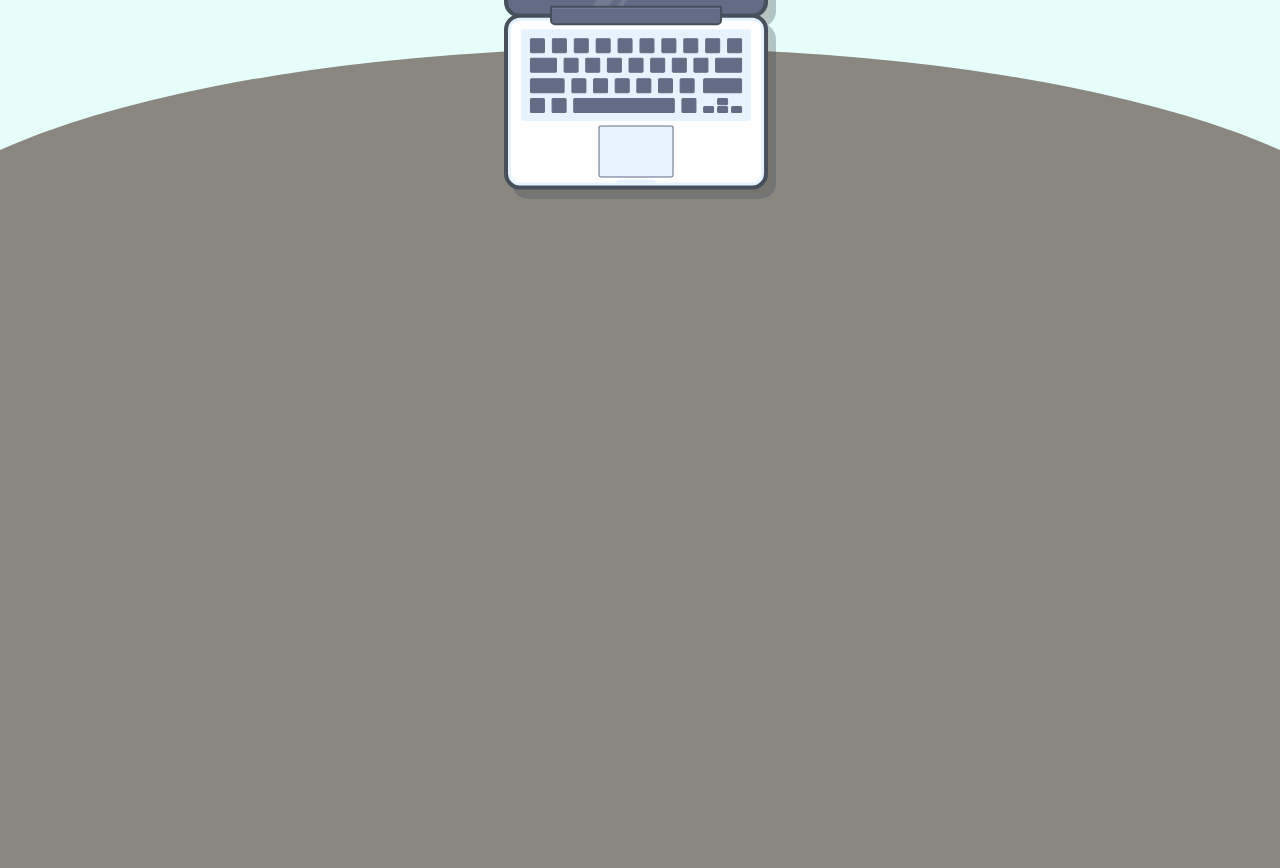
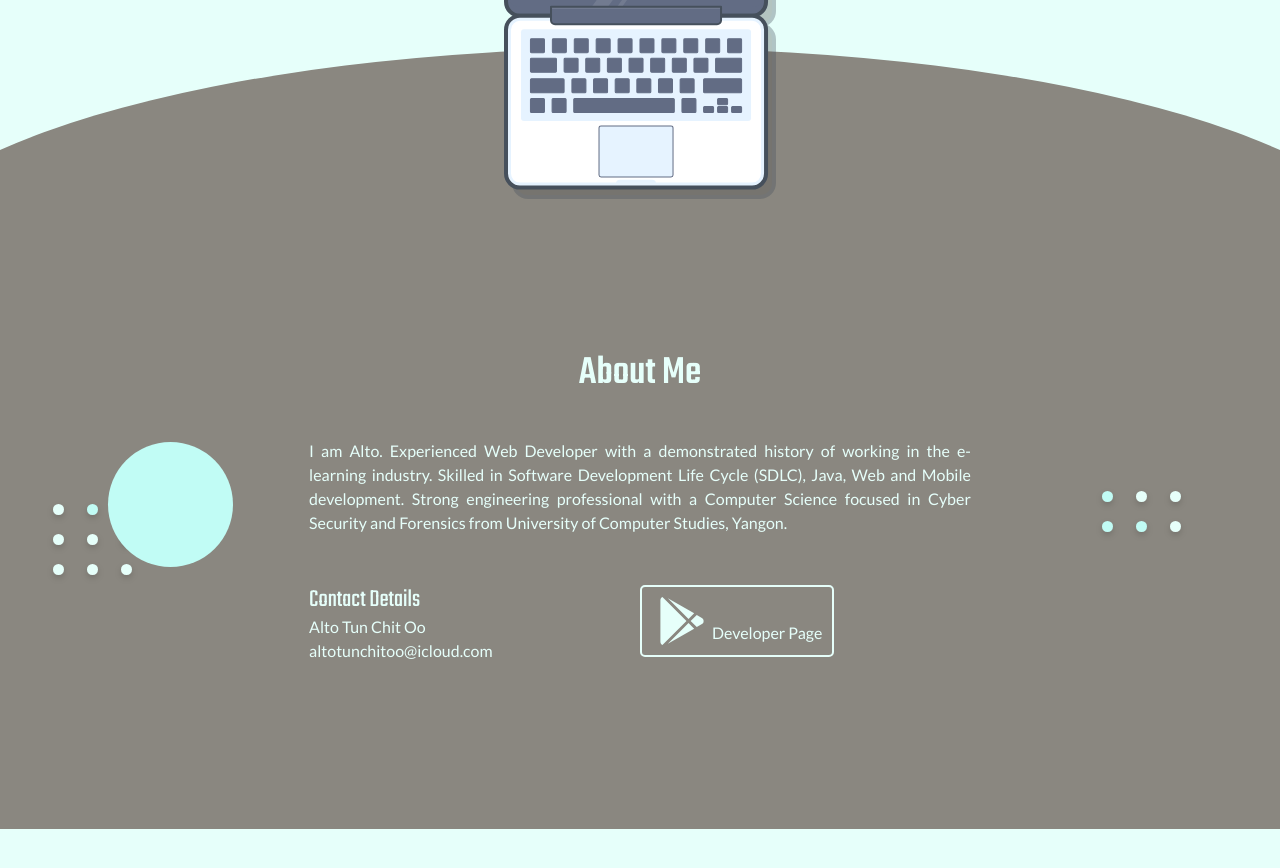
Before and after one commit to T-N9/alto-simple-landing, a plain HTML site: page index.html in a window 1280 px wide. Shown: the part 626-1494 px from the top of the page. After the commit the page ends 1455 px from the top, so only its background shows below. Drawn offline with Linux system fonts and the light colour scheme.

Commit message:
[tn] aboutme page

```diff
--- a/index.html
+++ b/index.html
@@ -39,7 +39,7 @@
                 <span></span>
             </a>
             <a href="" class="header__logo">
-
+                <!-- Alto Logo SVG -->
                 <svg xmlns="http://www.w3.org/2000/svg" xmlns:xlink="http://www.w3.org/1999/xlink" width="85"
                     height="81" viewBox="0 0 85 81">
                     <defs>
@@ -59,7 +59,6 @@
                         </text>
                     </g>
                 </svg>
-
             </a>
             <ul class="header__nav list-unstyled d-flex hide-for-mobile">
                 <li>
@@ -78,12 +77,11 @@
             <a href="" class="header__mail" data-bs-toggle="tooltip" data-bs-placement="left" title="Mail Alto">
                 <i class="fas fa-envelope"></i>
             </a>
-
-
         </nav>
     </header>
     <!-- Header Ends -->
     <main class="w-100">
+        <!-- Hero Page Starts -->
         <section class="hero-page">
             <div class="title-wrapper">
                 <p>
@@ -96,6 +94,7 @@
             </div>
             <div class="hero-img">
                 <img class="d-block m-auto" src="resources/img/macbook.svg" alt="alto-macbook">
+                <!-- SVG Background -->
                 <svg class="mac-bg" preserveAspectRatio="none" xmlns="http://www.w3.org/2000/svg"
                     xmlns:xlink="http://www.w3.org/1999/xlink" width="1366" height="151" viewBox="0 0 1366 151">
                     <defs>
@@ -113,8 +112,49 @@
 
             </div>
         </section>
-        <section class="aboutme-page">
+        <!-- Hero Page Ends -->
+        <!-- About Me Starts -->
+        <section class="aboutme-page container-fluid">
+            <div class="row">
+                <div class="col-12 col-lg-2 d-flex justify-content-center align-items-center">
+                    <img src="resources/img/profile-pic.svg" alt="">
+                </div>
+                <div class="col-12 col-lg-8 d-flex justify-content-center align-items-center">
+                    <div class="aboutme-content">
+                        <h2 class="aboutme-content-title text-center">About Me</h2>
+                        <p class="aboutme-content-para text-justify">
+                            I am Alto. Experienced Web Developer with a demonstrated history
+                            of working in the e-learning industry. Skilled in Software
+                            Development Life Cycle (SDLC), Java, Web and Mobile development.
+                            Strong engineering professional with a Computer Science focused in
+                            Cyber Security and Forensics from University of Computer Studies, Yangon.
+                        </p>
 
+                        <div class="row cd-wrapper">
+                            <div class="cd-left col-12 col-md-6">
+                                <h3>Contact Details</h3>
+                                <a href="">
+                                    <p>
+                                        Alto Tun Chit Oo <br>
+                                        altotunchitoo@icloud.com
+                                    </p>
+                                </a>
+                            </div>
+                            <div class="cd-right col-12 col-md-6">
+                                <a href="">
+                                    <div class="dev-page d-flex">
+                                        <i class="icon fab fa-google-play"></i>
+                                        <p>Developer Page</p>
+                                    </div>
+                                </a>
+                            </div>
+                        </div>
+                    </div>
+                </div>
+                <div class="col-12 col-lg-2 d-flex justify-content-center align-items-center">
+                    <img src="resources/img/dots-right.svg" alt="">
+                </div>
+            </div>
         </section>
     </main>
 
--- /dev/null
+++ b/resources/css/_aboutme.scss
@@ -0,0 +1,69 @@
+.aboutme-page{
+    background-color: $bgColor;
+    padding: 6.25rem 3.125rem;
+
+    color: $primaryColor;
+
+    .aboutme-content{
+        margin: 50px 0;
+        &-title{
+            font-family: $font-primary;
+            font-size: 2.5625rem;
+            font-weight: 500;
+
+        }
+        &-para{
+            width: 85%;
+            margin: auto;
+            margin-top: 2.5rem;
+            font-family: $font-secondary;
+        }
+
+        .cd-wrapper{
+            width: 85%;
+            margin: auto;
+
+            .cd-left{
+                padding: 0;
+                margin-top: 3.125rem;
+                h3{
+                    font-family: $font-primary;
+                    font-size: 1.5625rem;
+                    font-weight: 400;
+                    margin: 0;
+                }
+                a{
+                    color: $primaryColor;
+                }
+            }
+
+            .cd-right{
+                padding: 0;
+                margin-top: 3.125rem;
+                a{
+                    color: $primaryColor;
+                }
+                .dev-page{
+                    width: fit-content;
+                    border: 2px solid $primaryColor;
+                    border-radius: 5px;
+                    padding: 10px;
+                    transition: all 200ms ease-in-out;
+                    &:hover{
+                        border-color: $secondaryColor;
+                        color: $secondaryColor;
+                        background-color: $primaryColor;
+                    }
+                    .icon{
+                        font-size: 3rem;
+                    }
+                    p{
+                        margin-bottom: 0;
+                        height: fit-content;
+                        align-self: end;
+                    }
+                }
+            }
+        }
+    }
+}
--- a/resources/css/_globals.scss
+++ b/resources/css/_globals.scss
@@ -21,6 +21,14 @@ a, a:active , a:hover{
     text-decoration: none;
 }
 
+.text-justify{
+    text-align: justify;
+}
+
+p{
+    font-family: $font-secondary;
+}
+
 // Hide on mobile phones and tablets
 .hide-for-mobile{
     @include breakpoint-down(medium){
--- a/resources/css/_hero-page.scss
+++ b/resources/css/_hero-page.scss
@@ -26,10 +26,7 @@
         }
     }
 }
-.aboutme-page{
-    background-color: $bgColor;
-    height: 100vh;
-}
+
 
 @include breakpoint-down(small){
     .title-wrapper{
--- a/resources/css/_mixins.scss
+++ b/resources/css/_mixins.scss
@@ -1,14 +1,15 @@
-// Breakpoints
+// Bootstrap Breakpoints
 
 @media (min-width: 64rem){
 
 }
+// 768px, 992px, 1200px
+// 640px, 1024px, 1400px
+$breakpoints-up:("medium":"48em", "large":"62em", "xlarge":"75em");
 
-// 640px, 1024px, 1400px
-$breakpoints-up:("medium":"40em", "large":"64em", "xlarge":"87.5em");
-
+// 767px, 991px, 1199px
 // 639px, 1023px, 1399px
-$breakpoints-down:("small":"39.9375em", "medium":"63.9375em", "large":"87.4375em");
+$breakpoints-down:("small":"47.9375rem", "medium":"61.9375rem", "large":"74.9375rem");
 
 @mixin breakpoint-up($size) {
     @media (min-width: map-get($breakpoints-up, $size )){
--- a/resources/css/style.scss
+++ b/resources/css/style.scss
@@ -5,4 +5,5 @@
 @import 'animations';
 @import 'header';
 @import 'hero-page';
+@import 'aboutme';
 @import 'responsive';
```
Also changed, not shown: resources/css/style.css, resources/img/dots-right.svg (added), resources/img/profile-pic.svg (added), 1 other file.
